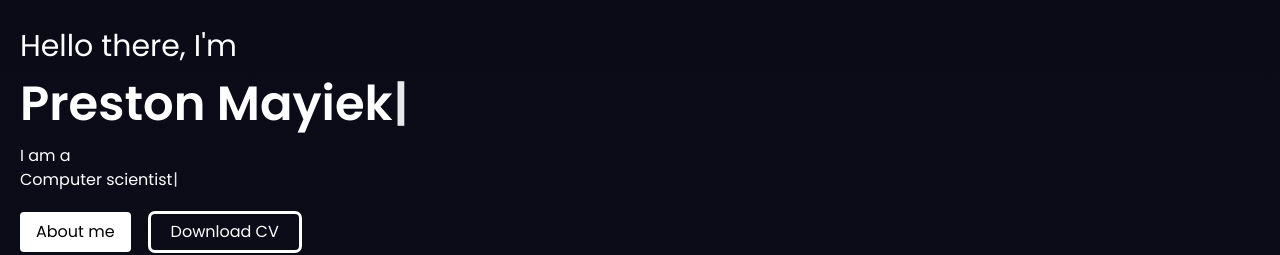
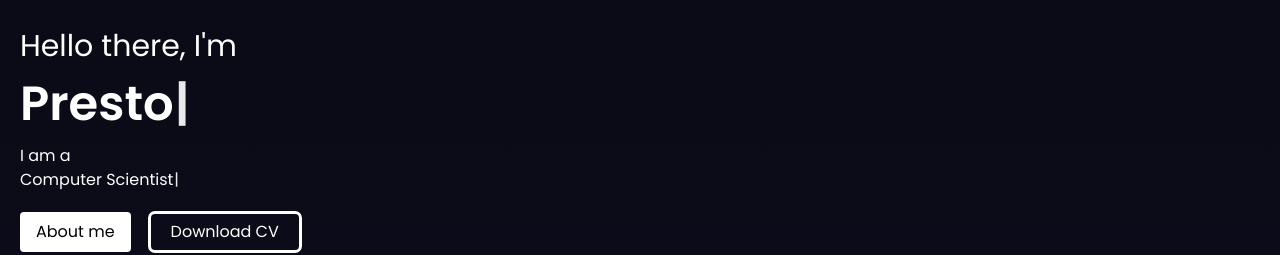
Before and after one commit to preston176/Personal-Portfolio, a React (Vite) app: page / in a window 1280 px wide. Shown: the part 186-441 px from the top of the page. Built offline with nearby package versions, Linux system fonts and the light colour scheme; no server answers.

Commit message:
Refactor Typewriter options in Home component

```diff
--- a/src/components/Home.tsx
+++ b/src/components/Home.tsx
@@ -13,11 +13,11 @@ const Home = () => {
                     <h1 className='font-semibold text-3xl md:text-5xl my-4'>
                         <Typewriter
                             options={{
-                                strings: ['Preston Mayieka'],
+                                strings: ['Preston Mayieka', 'Preston'],
                                 autoStart: true,
-                                loop: false,
+                                loop: true,
                                 delay: 100,
-                                deleteSpeed: 2000
+                                deleteSpeed: 250
 
                             }}
                         />
@@ -27,7 +27,7 @@ const Home = () => {
                     <p className='md:w-96'>I am a
                         <Typewriter
                             options={{
-                                strings: ['Web developer', 'Computer scientist', 'Tech Enthusiast', 'Open-Source Contributer'],
+                                strings: ['Web developer', 'Computer Scientist', 'Tech Enthusiast', 'Open-Source Contributer'],
                                 autoStart: true,
                                 loop: true,
                                 delay: 60,
```
